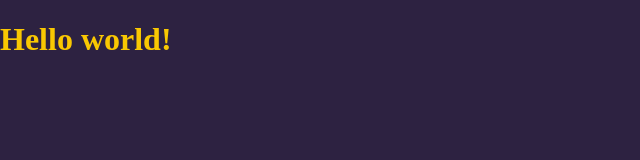
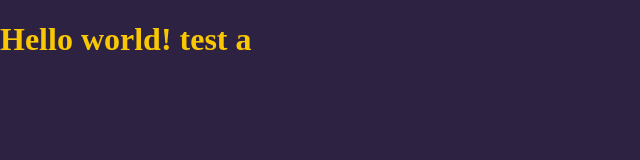
Before and after one commit to rzi/homepage-gulp, a website: page src/content/index.html in a window 1280 px wide. Shown: the whole page, without its empty margins (0-640 px from the left). Drawn offline with nearby package versions, Linux system fonts and the light colour scheme; files that its build step writes are made by us from their sources; files whose address does not match are found by name.

Commit message:
test hello world

```diff
--- a/src/content/index.html
+++ b/src/content/index.html
@@ -8,7 +8,7 @@
   <link rel="stylesheet" href="css/main.css">
 </head>
 <body>
-  <h1>Hello world!</h1>
+  <h1>Hello world! test a</h1>
 
   <script src="js/main.js"></script>
 </body>
```
